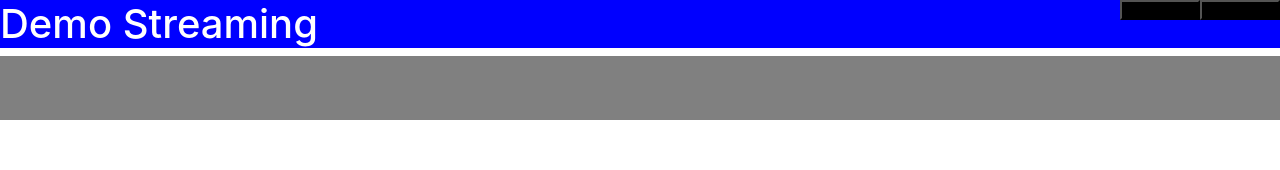
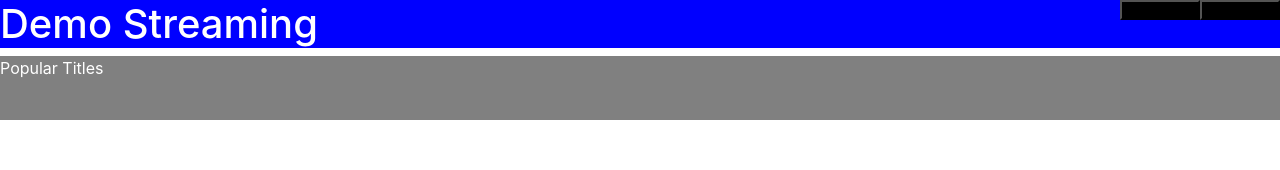
Before and after one commit to Oba-Keng/Movies-series_app, a React (Create React App) app in the folder front_end/: page / in a window 1280 px wide. Shown: the top 170 px of the page. Built offline with nearby package versions, Linux system fonts and the light colour scheme.

Commit message:
status bar

```diff
--- a/front_end/src/components/regions/Home/bar.js
+++ b/front_end/src/components/regions/Home/bar.js
@@ -2,10 +2,11 @@ import React from "react";
 import styled from "styled-components";
 
 export default function Bar() {
-  return <BarContainer></BarContainer>;
+  return <BarContainer>Popular Titles</BarContainer>;
 }
 
 const BarContainer = styled.footer`
   background: grey;
   height: 4rem;
+  color: white;
 `;
```
